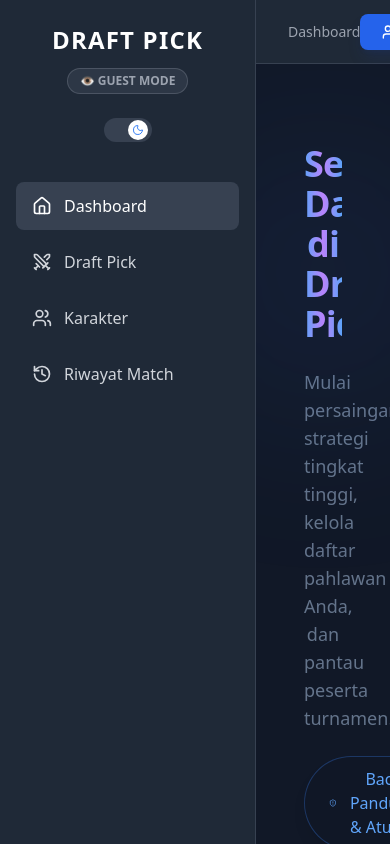
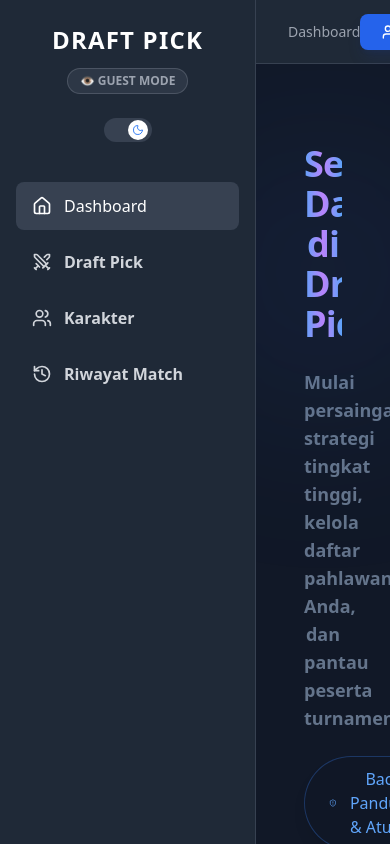
Before and after one commit to KucingNanda/Front_Draftpick, a React (Vite) app: page / in a window 390 px wide. Built offline with nearby package versions, Linux system fonts and the light colour scheme; no server answers.

Commit message:
style(ui): global bold font weight for gaming aesthetic

```diff
--- a/src/components/organisms/DraftRulesModal.jsx
+++ b/src/components/organisms/DraftRulesModal.jsx
@@ -25,7 +25,7 @@ export default function DraftRulesModal({ isOpen, onClose }) {
         </div>
 
         {/* Content */}
-        <div className="p-6 md:p-8 overflow-y-auto custom-scrollbar flex flex-col gap-6">
+        <div className="rules-modal p-6 md:p-8 overflow-y-auto custom-scrollbar flex flex-col gap-6">
 
           {/* Rule 1: Struktur Pertandingan */}
           <div className="bg-slate-100 dark:bg-gray-800/50 p-6 rounded-2xl border border-slate-300 dark:border-gray-700/50 shadow-inner">
--- a/src/index.css
+++ b/src/index.css
@@ -41,3 +41,25 @@
   display: inline-block;
   animation: scrollText 12s linear infinite;
 }
+
+/* Global Font Override for Gaming Aesthetic */
+@layer base {
+  body {
+    @apply font-bold;
+  }
+  p, span, div, a, button, input, select, td, th {
+    @apply font-bold;
+  }
+}
+
+/* Pengecualian untuk Modal Aturan */
+.rules-modal, .rules-modal * {
+  font-weight: 500 !important;
+}
+
+.rules-modal h2,
+.rules-modal h3,
+.rules-modal strong,
+.rules-modal b {
+  font-weight: 800 !important;
+}
```
